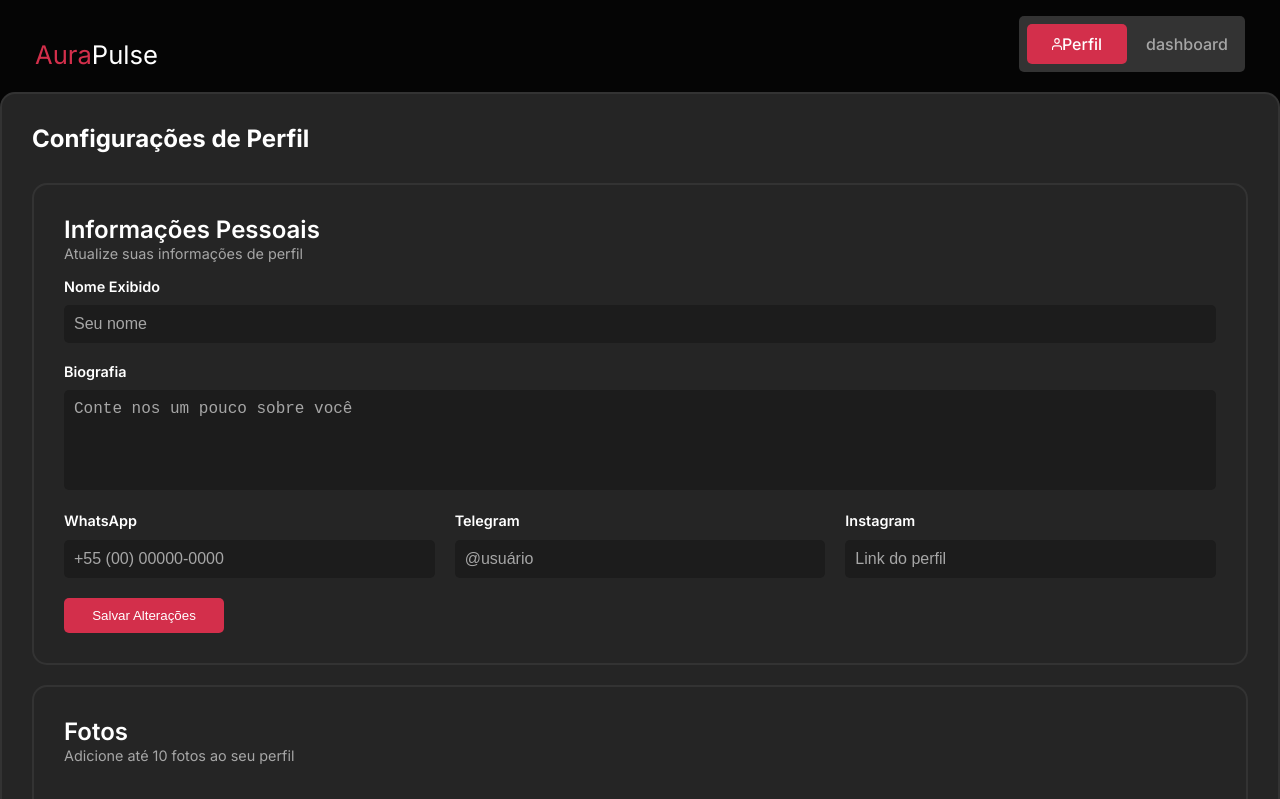
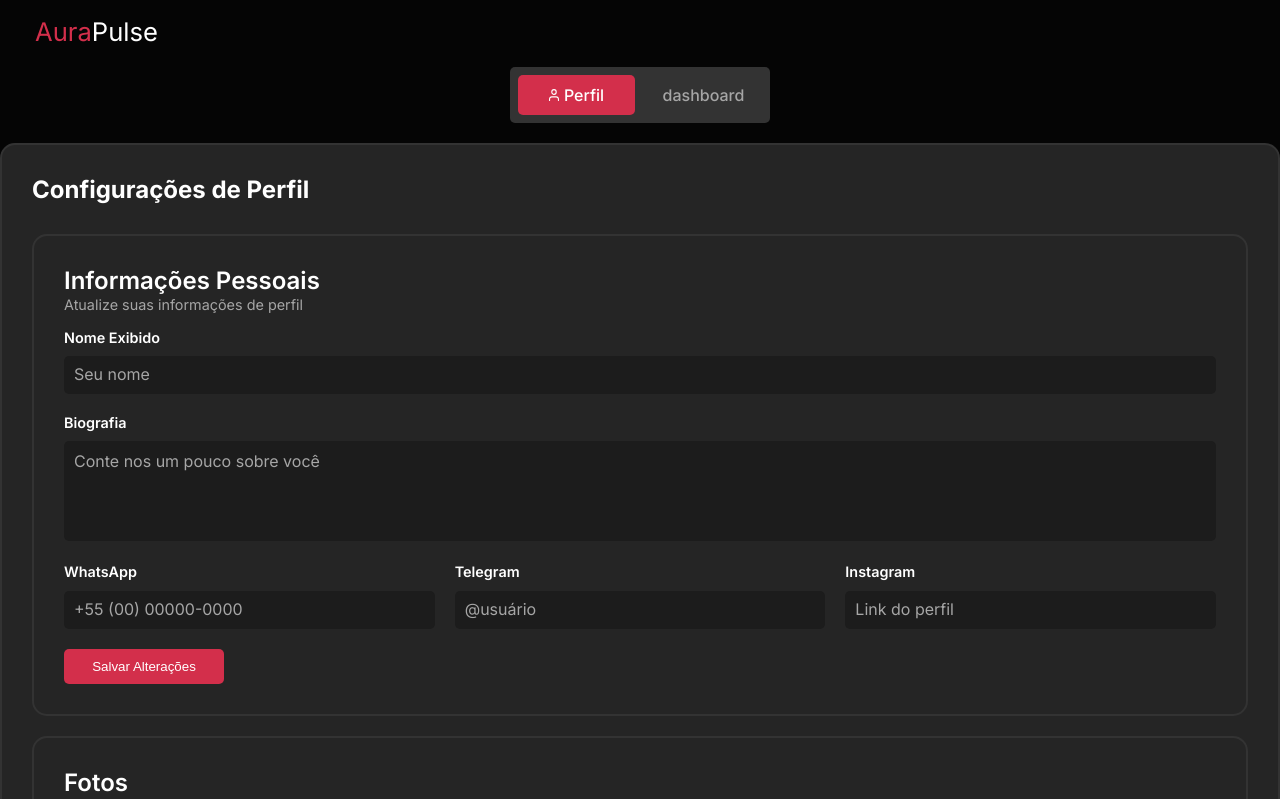
Before and after one commit to LucasPivovar/Catalog, a Vue app: page /dashboard in a window 1280 px wide. Shown: the top 799 px of the page. Built offline with nearby package versions, Linux system fonts and the light colour scheme.

Commit message:
terminando header

```diff
--- a/src/assets/css/profile_content.css
+++ b/src/assets/css/profile_content.css
@@ -81,6 +81,8 @@ label {
 
 .input-field::placeholder {
     color: var(--text-secondary);
+    font-family: 'inter';
+    font-weight: 400;
 }
 
 .submit-button {
--- a/src/views/DashboardView.vue
+++ b/src/views/DashboardView.vue
@@ -5,6 +5,12 @@
   <div class="main">
     <div class="dashboard-header">
       <h1><strong>Aura</strong>Pulse</h1>
+
+      <!-- Removed buttons from header to center them below -->
+    </div>
+
+    <!-- Centered tabs container -->
+    <div class="tabs-container">
       <div class="buttons">
         <a href="#"
             @click.prevent="activate_button('profile')"
@@ -19,9 +25,8 @@
         </a>
       </div>
     </div>
+
     <div class="content">
-
-
       <!-- Componente dinâmico baseado na aba ativa -->
       <ProfileView v-if="active_tab === 'profile'" />
       <DashboardContent v-else />
@@ -61,7 +66,8 @@ export default {
 <style scoped>
   .main{
     display: flex;
-    justify-content: center;
+    flex-direction: column;
+    align-items: center;
     background: var(--bg-main);
     width: 100%;
     min-height: 100vh;
@@ -72,6 +78,7 @@ export default {
     min-height: 100vh;
     max-width: 1400px;
     background: var(--bg-main);
+    padding-top: 20px;
   }
 
   .dashboard-header{
@@ -82,6 +89,7 @@ export default {
     margin-top: 1rem;
     padding: 0 35px;
     width: 100%;
+    max-width: 1400px;
   }
 
   .dashboard-header h1{
@@ -94,15 +102,23 @@ export default {
     color: var(--primary);
   }
 
+  /* New container for the centered tabs */
+  .tabs-container {
+    display: flex;
+    justify-content: center;
+    width: 100%;
+    margin-top: 20px;
+  }
+
   .buttons {
     display: flex;
-    margin-bottom: 20px;
     border-radius: 5px;
     overflow: hidden;
     padding: 8px;
     gap: 10px;
     background-color: var(--btn-secondary);
-    max-width: 260px;
+    width: 260px; /* Fixed width based on images */
+    justify-content: center;
   }
 
   .button {
@@ -116,7 +132,8 @@ export default {
     display: flex;
     justify-content: center;
     align-items: center;
-    width: 100px;
+    width: 120px; /* Slightly wider buttons */
+    padding: 0 10px;
   }
 
   .button-active {
@@ -126,5 +143,6 @@ export default {
 
   .button img {
     width: 10px;
+    margin-right: 5px;
   }
 </style>
```
